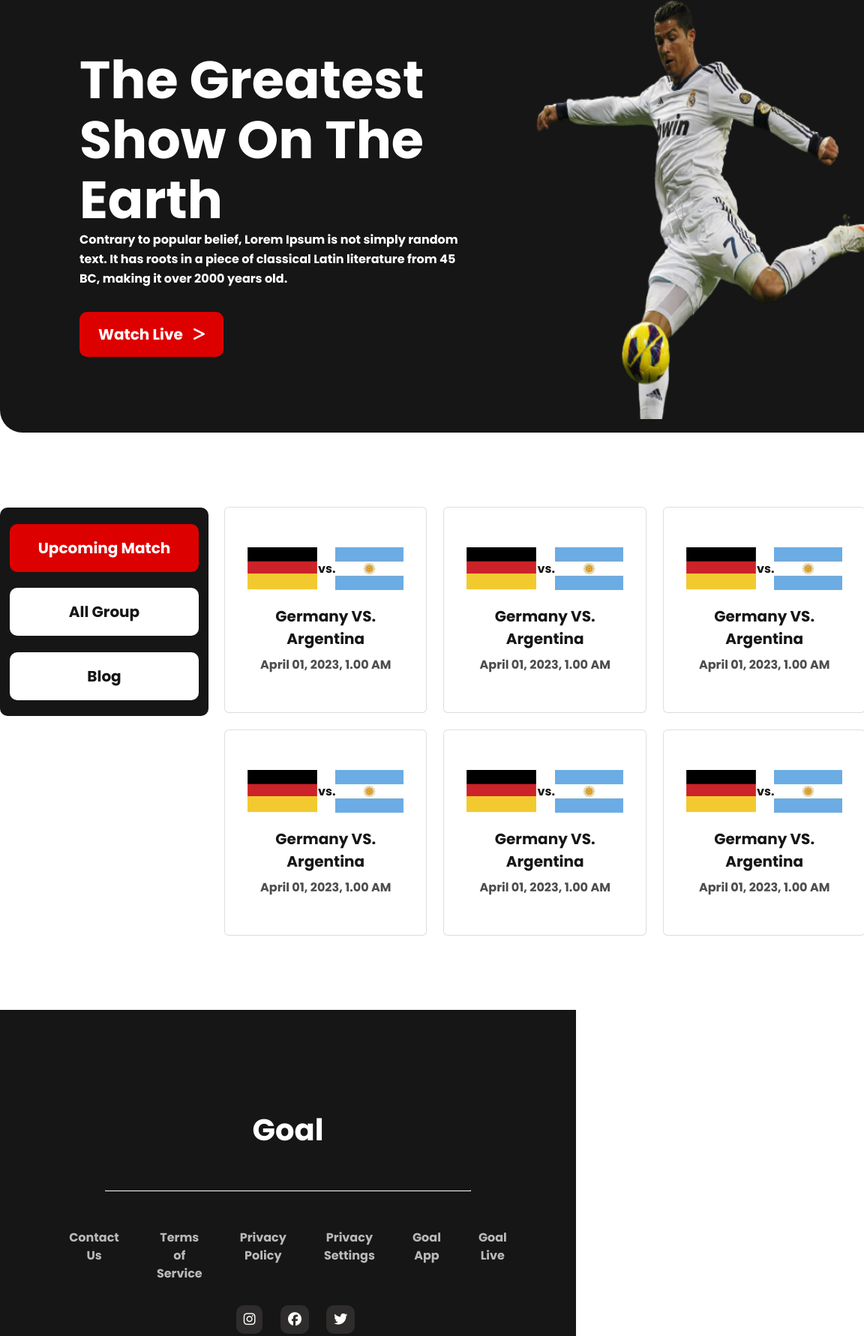
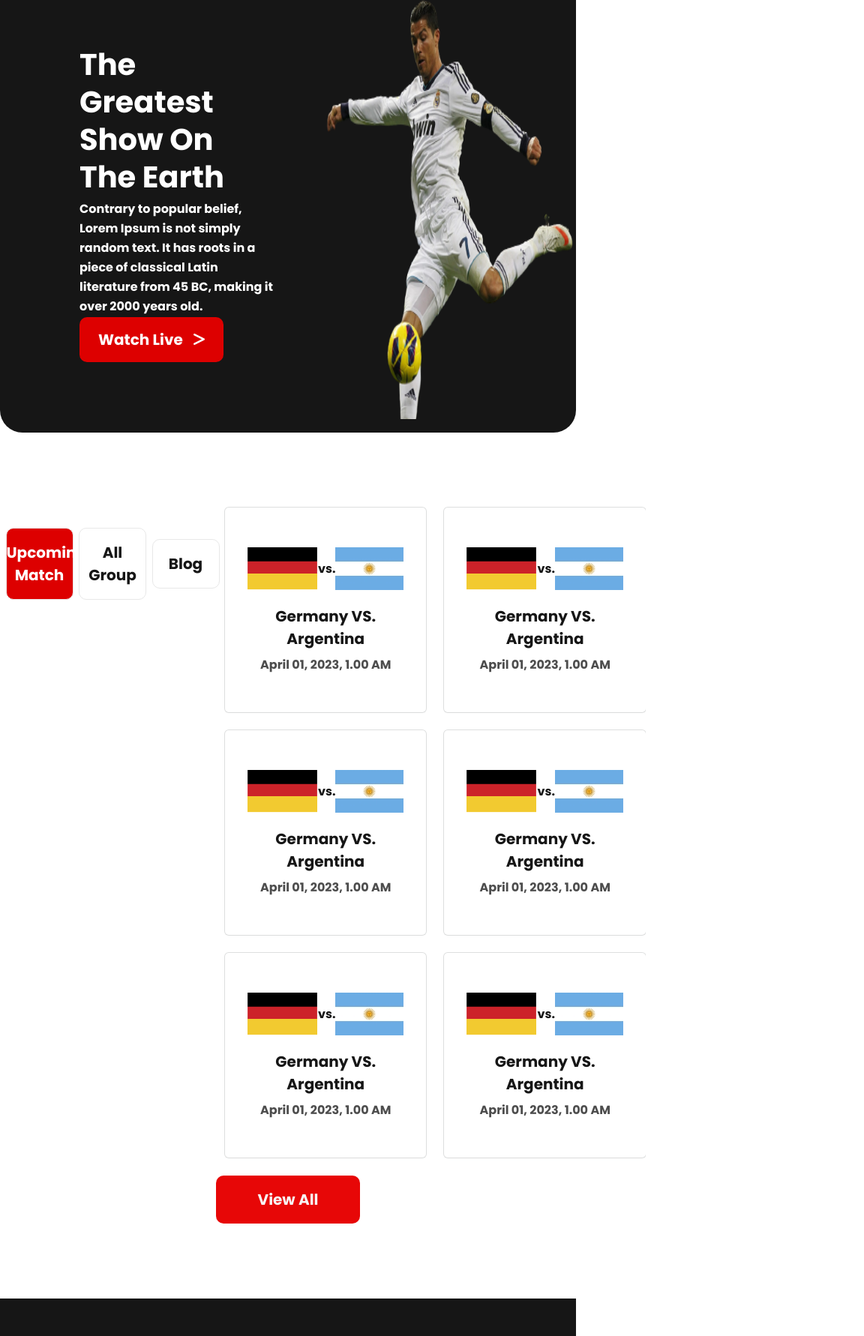
Before and after one commit to tahmina-bipasha/world-cup, a plain HTML site: page upcoming-match.html in a window 768 px wide. Shown: the part 119-1901 px from the top of the page at 75% size, 1152 px wide, since content can reach past the window. Drawn offline with Linux system fonts and the light colour scheme.

Commit message:
world cup

```diff
--- a/styles/style.css
+++ b/styles/style.css
@@ -58,6 +58,11 @@
     font-size: 20px;
     margin-left: 10px;
     font-weight: 700;
+  }
+  .button:hover{
+    background-color:blue ;
+    transform: scale(2);
+    transition: 1s ease-in-out;
   }
 .banner-img img{
 
@@ -169,8 +174,21 @@
     color: #161515b3;
   }
 
-  .blogs-pagination {
+  .button-view {
     display: none;
+
+    background-color: #e70707;
+    padding: 17px 0px;
+    font-weight: 500;
+    font-size: 20px;
+    line-height: 30px;
+    border-radius: 10px;
+    width: 252px;
+    text-align: center;
+  }
+  .button-view a{
+    text-decoration: none;
+    color: #f8f5f5;
   }
   /* blogs style end */
   /* footer style start */
@@ -237,7 +255,7 @@
 .timing {
   display: flex;
   flex-direction: column;
-  /* justify-content:center; */
+  justify-content:center;
   padding: 53px 30px;
 }
 
@@ -279,16 +297,23 @@
 
 /* ---------------media quaries-------------- */
 /* mobile devices */
-@media only screen and (max-width: 678px) {
-
+@media only screen and (max-width: 767px) {
+  .container{
+    width: 100vw;
+    padding: 1em;
+  }
 
   .banner {
+    width: 100%;
     display: flex;
     flex-direction: column;
-    justify-content: center;
     margin: 20px;
   }
   .banner-textarea {
+    display: flex;
+    justify-content: center;
+    flex-direction: column;
+    align-items: center;
     margin: 20px;
     padding: 28px 53px;
     text-align: center;
@@ -311,34 +336,40 @@
 
   .banner-image img {
     width: 100%;
+    padding: 0;
   }
 
   .section-area {
-    margin: auto 20px;
+    display: flex;
+    flex-direction: column;
   }
 
   .full-area {
     display: flex;
-    flex-direction: column;}
-
-  .features-area{
-    grid-template-columns: repeat(1, 1fr);
-    margin-top: 15px;
-    margin-bottom: 24px;
-    }
-
+    flex-direction: column;
+  }
   .buttons-category {
     flex-direction: column;
     width: 100%;
     height: 300px;
-    background-color: white;
+    background-color: #fcf8f8;
   }
 
   .buttons-category .category-button {
     border: 1px solid #e8e8e8;
   }
+  .features-area {
+    width: 100%;
+    grid-template-columns: repeat(1, 1fr);
+
+    }
+    .features-cards{
+      width: 100%;
+      grid-template-columns: repeat(1, 1fr);
+    }
   .blogs-img img{
     width: 100%;
+    padding: 1em 1em 0 1em;
   }
 
   /* Footer  */
@@ -350,3 +381,74 @@
     flex-direction: column;
   }
 }
+/* tablets */
+@media screen and (min-width: 768px) and (max-width: 992px) {
+  .cotainer{
+    width: 100%;
+    padding: 1.5%;
+  }
+
+  /* Banner  */
+  .banner{
+    width: 100%;
+    gap: 2em;
+  }
+
+  .banner-textarea{
+    padding: 20px 0px;
+  }
+  .banner-textarea h1 {
+    font-size: 40px;
+    margin-bottom: 5px;
+    line-height: 50px;
+  }
+
+  .banner-textarea p {
+    margin-bottom: 20px;
+  }
+
+  .banner-img img {
+    width: 100%;
+  }
+
+
+
+  .section-area {
+    display: flex;
+    flex-direction: column;
+  }
+
+  .buttons-category {
+    flex-direction: row;
+    width: 100%;
+    background-color: white;
+    height: 0;
+    margin: 75px 0px;
+  }
+
+  .buttons-category .category-button {
+    border: 1px solid #e8e8e8;
+    width: 30%;
+  }
+
+  .features-area {
+    width: 100%;
+    grid-template-columns: repeat(2, 1fr);
+    margin-bottom: 24px;
+  }
+
+  .blogs-img img {
+    width: 100%;
+  }
+ .button-view{
+  display: flex;
+    display: block;
+    width: 25%;
+    margin: 0 auto;
+    align-items: center;
+
+  }
+  .footer-menu ul {
+    flex-wrap: wrap;
+  }
+}
--- a/upcoming-match.html
+++ b/upcoming-match.html
@@ -115,7 +115,9 @@
 
             </div>
           </div>
-          <button class="button blogs-pagination">View All</button>
+          <div class="button-view">
+            <a href="#">View All</a>
+          </div>
 
 
     </div>
```
Also changed, not shown: index.html (+3 -1 lines).
